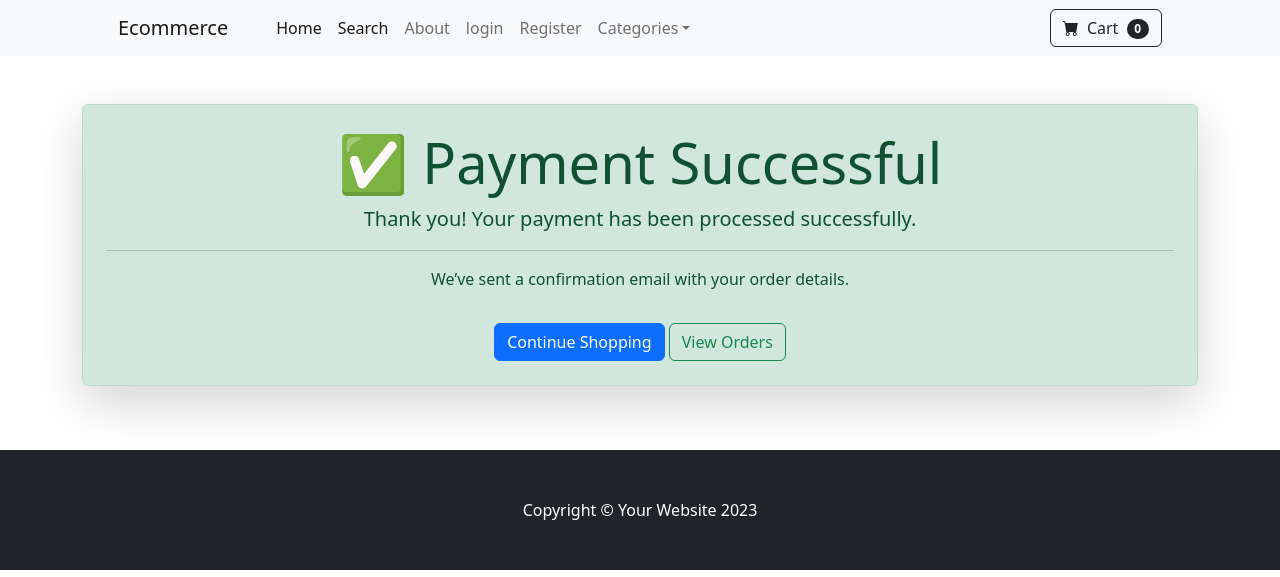
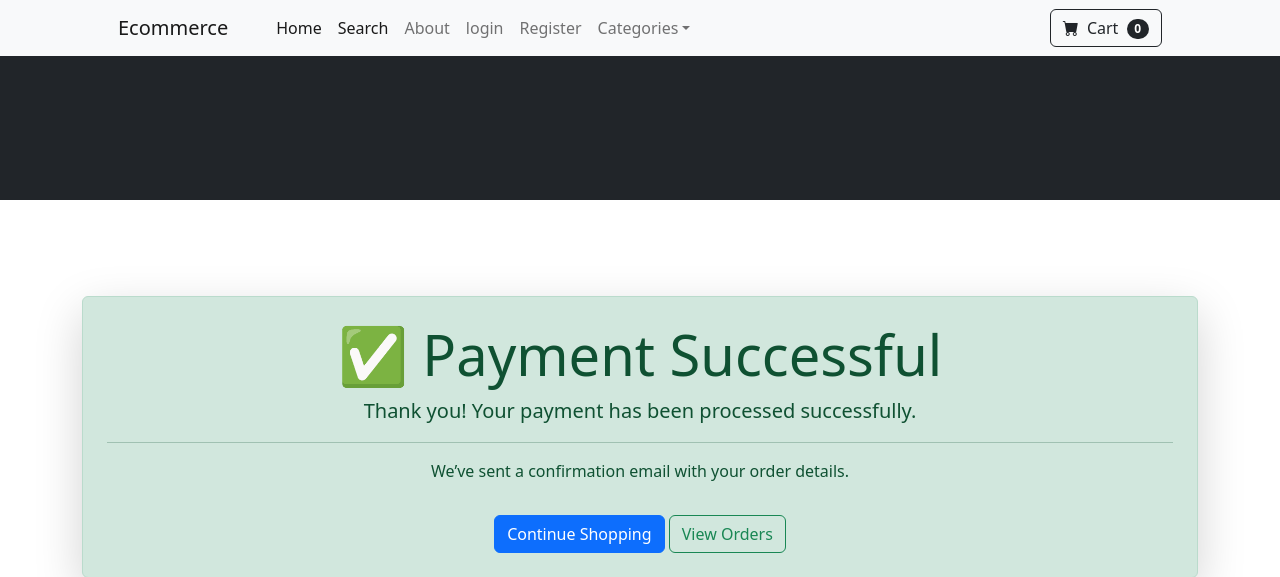
Before and after one commit to Ahmad-Zaf/E-Commerce-Website-with-Django, a Django app: page /payment/payment/payment_success in a window 1280 px wide. Shown: the top 577 px of the page. Run offline with Django 5.2, Linux system fonts and the light colour scheme; some libraries are stand-ins or nearby versions.

Commit message:
Update payment_success.html

```diff
--- a/payment/templates/payment/payment_success.html
+++ b/payment/templates/payment/payment_success.html
@@ -1,5 +1,16 @@
-{% extends "base.html" %}
+{% extends 'base.html' %}
 {% block content %}
+
+<header class="bg-dark py-5">
+            <div class="container px-4 px-lg-5 my-5">
+                <div class="text-center text-white">
+                    <h1 class="display-4 fw-bolder"></h1>
+                    <p class="lead fw-normal text-white-50 mb-0">
+                </div>
+            </div>
+</header>
+<br><br>
+
 <div class="container py-5 text-center">
     <div class="alert alert-success shadow-lg p-4 rounded">
         <h1 class="display-4">✅ Payment Successful</h1>
@@ -10,4 +21,7 @@
         <a href="{% url 'order_history' %}" class="btn btn-outline-success mt-3">View Orders</a>
     </div>
 </div>
+
+
+
 {% endblock %}
```
